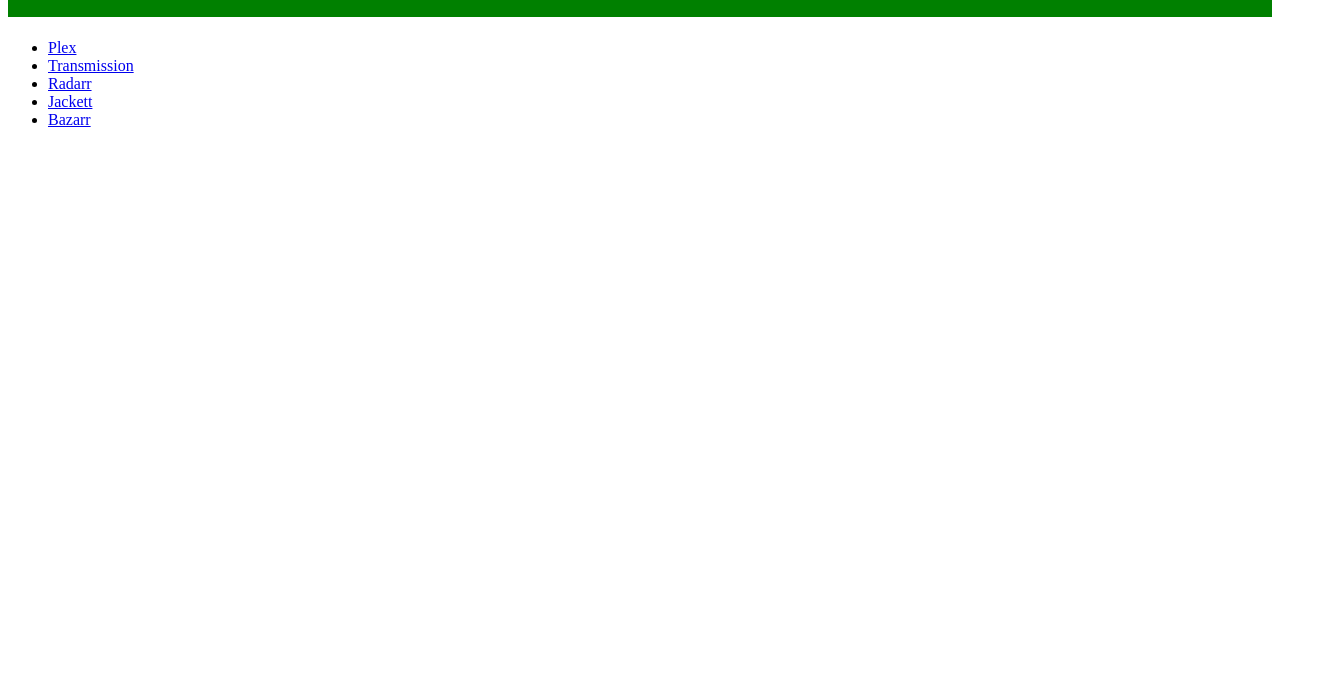
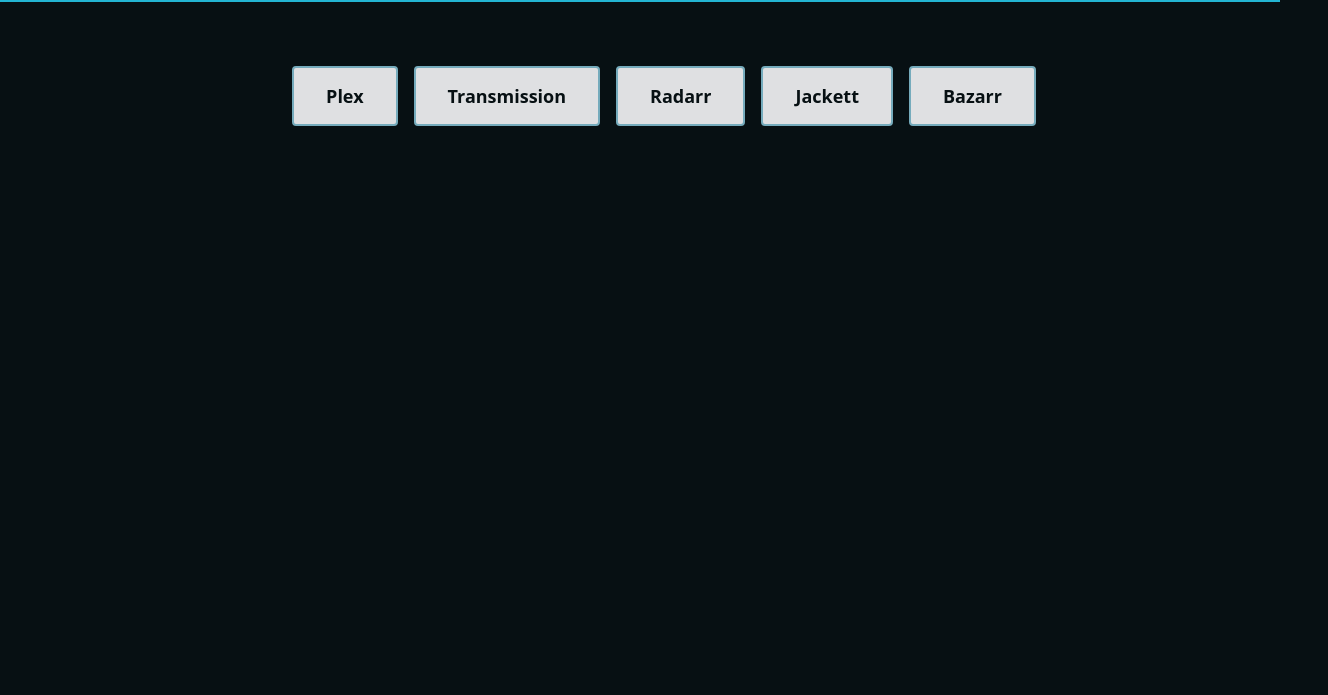
Before and after one commit to RaresGeo/homelab-dashboard, a plain HTML site: page index.html in a window 1280 px wide. Shown: the part 105-800 px from the top of the page, 1328 px wide, since content can reach past the window. Drawn offline with Linux system fonts and the light colour scheme.

Commit message:
feat: pretty

```diff
--- a/css/style.css
+++ b/css/style.css
@@ -1,5 +1,63 @@
+body {
+    --ink-black: #071013;
+    --turquoise-surf: #23b5d3;
+    --pacific-blue: #75abbc;
+    --cool-steel: #a2aebb;
+    --alabaster-grey: #dfe0e2;
+
+    margin: 0;
+    padding: 0;
+    background: var(--ink-black);
+    font-family: system-ui, -apple-system, sans-serif;
+}
+
 h1 {
     padding: 32px;
-    background: green;
-    text: black;
+    background: var(--turquoise-surf);
+    color: var(--ink-black);
+    margin: 0;
+    text-align: center;
+    font-size: 2em;
 }
+
+ul {
+    display: flex;
+    height: 100%;
+    width: 100%;
+    max-width: 1200px;
+    margin: 0 auto;
+    padding: 5%;
+    justify-content: center;
+    justify-items: center;
+    align-items: center;
+    list-style: none;
+    flex-wrap: wrap;
+    gap: 16px;
+}
+
+@media (max-width: 800px) {
+    ul {
+        flex-direction: column;
+    }
+}
+
+
+ul a {
+    display: inline-block;
+    padding: 16px 32px;
+    background: var(--alabaster-grey);
+    text-decoration: none;
+    color: var(--ink-black);
+    font-weight: bold;
+    font-size: 18px;
+    border: solid 2px var(--pacific-blue);
+    border-radius: 4px;
+    transition: all 0.2s ease;
+}
+
+ul a:hover {
+    background: var(--turquoise-surf);
+    color: var(--alabaster-grey);
+    border-color: var(--turquoise-surf);
+    transform: translateY(-2px);
+}
```
